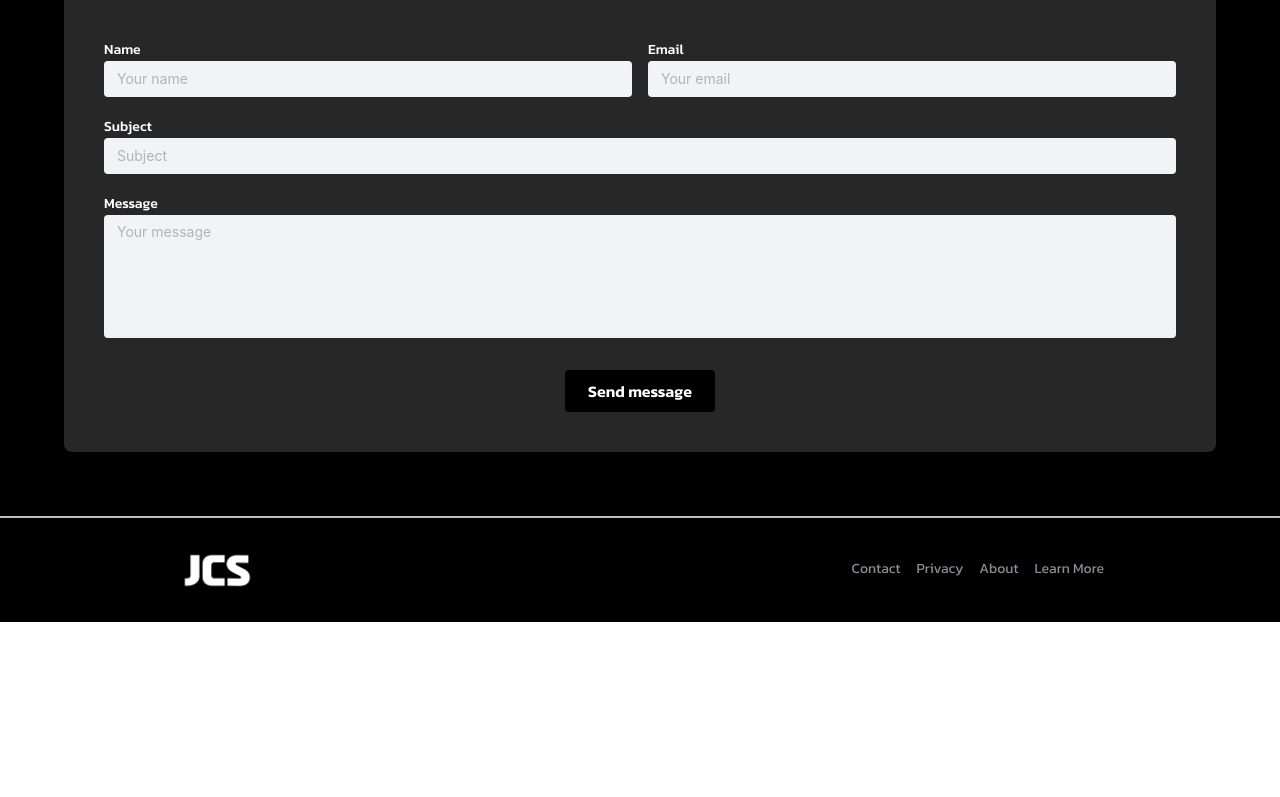
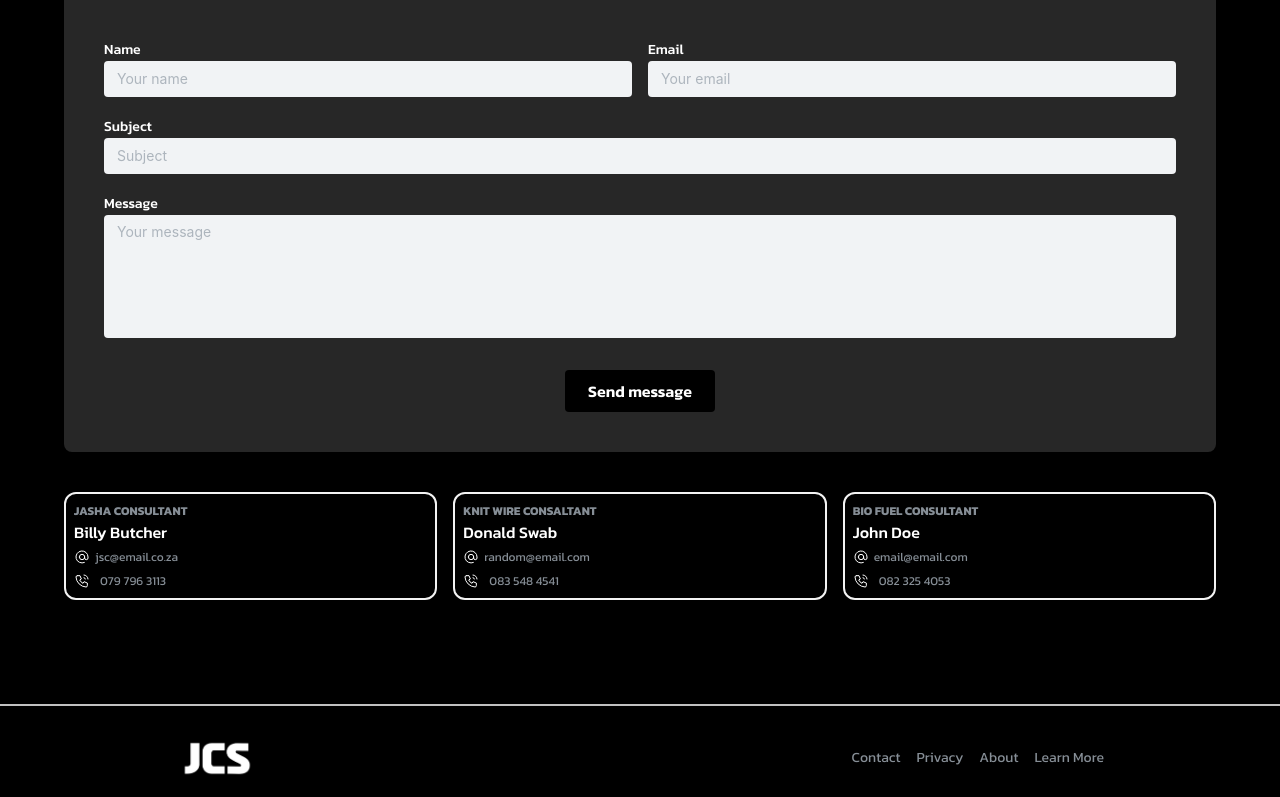
Before and after one commit to CodingDyl/JashaWeb, a React (Vite) app: page / in a window 1280 px wide. Shown: the part 3455-4252 px from the top of the page. Before the commit the page ends 4077 px from the top, so only its background shows below. Built offline with nearby package versions, Linux system fonts and the light colour scheme.

Commit message:
added contact tabs

```diff
--- a/src/components/Contact.jsx
+++ b/src/components/Contact.jsx
@@ -1,10 +1,44 @@
-import { TextInput, Textarea, SimpleGrid, Group, Title, Button } from '@mantine/core';
+import { TextInput, Textarea, SimpleGrid, Group, Title, Button, Text } from '@mantine/core';
 import { useForm } from '@mantine/form';
 import { motion } from 'framer-motion';
 import { textVariant, staggerContainer } from '../utils/motion';
 import { styles } from '../styles';
+import { contactPeople } from '../constants';
+import { IconPhoneCall, IconAt } from '@tabler/icons-react';
 
 export function Contact() {
+  const EmployeeCard = ({ name, cell, email, position }) => (
+    <Group wrap="nowrap" className='bg-black/75 mt-10 border-solid border-white-100 w-full border-2 p-2 lg:p-4 rounded-xl'>
+    {/* <Avatar
+      src="https://raw.githubusercontent.com/mantinedev/mantine/master/.demo/avatars/avatar-2.png"
+      size={94}
+      radius="md"
+    /> */}
+    <div>
+      <Text fz="xs" tt="uppercase" fw={700} c="dimmed">
+        {position}
+      </Text>
+
+      <Text fz="md" fw={500} truncate>
+        {name}
+      </Text>
+
+      <Group wrap="nowrap" gap={5} mt={3}>
+        <IconAt stroke={1.5} size="1rem" />
+        <Text fz="xs" c="dimmed" truncate>
+          {email}
+        </Text>
+      </Group>
+
+      <Group wrap="nowrap" gap={10} mt={5}>
+        <IconPhoneCall stroke={1.5} size="1rem" />
+        <Text fz="xs" c="dimmed">
+          {cell}
+        </Text>
+      </Group>
+    </div>
+  </Group>
+)
   const form = useForm({
     initialValues: {
       name: '',
@@ -20,6 +54,10 @@ export function Contact() {
   });
 
   return (
+    <>
+    <span id='contact'>
+            &nbsp;
+        </span>
     <motion.section
         variants={staggerContainer()}
         initial='hidden'
@@ -28,9 +66,7 @@ export function Contact() {
         className={`${styles.padding} max-w-7xl mx-auto relative z-0`}
     >
 
-        <span id='contact'>
-            &nbsp;
-        </span>
+
 
         <div className='bg-tertiary/20 rounded-lg p-10'>
 
@@ -83,6 +119,13 @@ export function Contact() {
       </Group>
     </form>
     </div>
+
+    <div className='flex flex-col gap-4 md:flex-row w-[100%] mb-10 justify-center md:justify-between items-center'>
+        {contactPeople.map((contact) => (
+              <EmployeeCard key={contact.name} {...contact}/>
+        ))}
+    </div>
     </motion.section>
+    </>
   );
 }
--- /dev/null
+++ b/src/components/EmployeeInfo.jsx
@@ -0,0 +1,48 @@
+import { Avatar, Text, Group } from '@mantine/core';
+import { IconPhoneCall, IconAt } from '@tabler/icons-react';
+import { contactPeople } from '../constants';
+
+const EmployeeInfo = () => {
+    const EmployeeCard = ({ name, position, cell, email }) => (
+      <Group wrap="nowrap" className='bg-black/75 p-4 rounded-xl'>
+        {/* <Avatar
+          src="https://raw.githubusercontent.com/mantinedev/mantine/master/.demo/avatars/avatar-2.png"
+          size={94}
+          radius="md"
+        /> */}
+        <div>
+          <Text fz="xs" tt="uppercase" fw={700} c="dimmed">
+            Sales
+          </Text>
+
+          <Text fz="lg" fw={500} >
+            John Doe
+          </Text>
+
+          <Group wrap="nowrap" gap={10} mt={3}>
+            <IconAt stroke={1.5} size="1rem" />
+            <Text fz="xs" c="dimmed">
+              doejohn@mail.com
+            </Text>
+          </Group>
+
+          <Group wrap="nowrap" gap={10} mt={5}>
+            <IconPhoneCall stroke={1.5} size="1rem" />
+            <Text fz="xs" c="dimmed">
+              +27 07 327 1040
+            </Text>
+          </Group>
+        </div>
+      </Group>
+    )
+
+  return (
+    <div className='flex flex-col gap-4 md:gap-0 md:flex-row w-[100%] justify-center md:justify-between items-center'>
+        {contactPeople.map((contact) => {
+            <EmployeeCard key={contact.name} {...contact} />
+        })}
+    </div>
+  );
+}
+
+export default EmployeeInfo;
--- a/src/components/FAQ/faq.jsx
+++ b/src/components/FAQ/faq.jsx
@@ -37,7 +37,7 @@ export function Faq() {
 
               <Accordion.Item className={classes.item} value="credit-card">
                 <Accordion.Control>
-                  Can I Pay Online?
+                  Are Jasha & Knit Wire the same company?
                 </Accordion.Control>
                 <Accordion.Panel className='text-[#808080]'>{placeholder}</Accordion.Panel>
               </Accordion.Item>
--- a/src/constants/index.js
+++ b/src/constants/index.js
@@ -12,6 +12,27 @@ const navLinks = [
         title: "Contact Us"
     },
 ];
+
+const contactPeople = [
+    {
+      name: 'Billy Butcher',
+      email: 'jsc@email.co.za',
+      cell: '079 796 3113',
+      position: 'Jasha Consultant'
+    },
+    {
+      name: 'Donald Swab',
+      email: 'random@email.com',
+      cell: '083 548 4541',
+      position: 'Knit Wire Consaltant'
+    },
+    {
+      name: 'John Doe',
+      email: 'email@email.com',
+      cell: '082 325 4053',
+      position: 'Bio Fuel Consultant'
+    },
+  ];
 
 const footerLinks = [
     {
@@ -73,4 +94,4 @@ const footerLinks = [
     }
 ];
 
-export {navLinks, footerLinks};
+export {navLinks, footerLinks, contactPeople};
```
